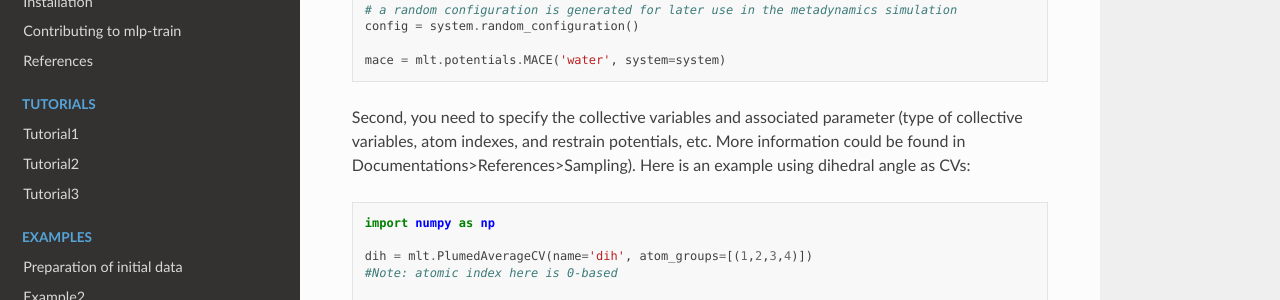
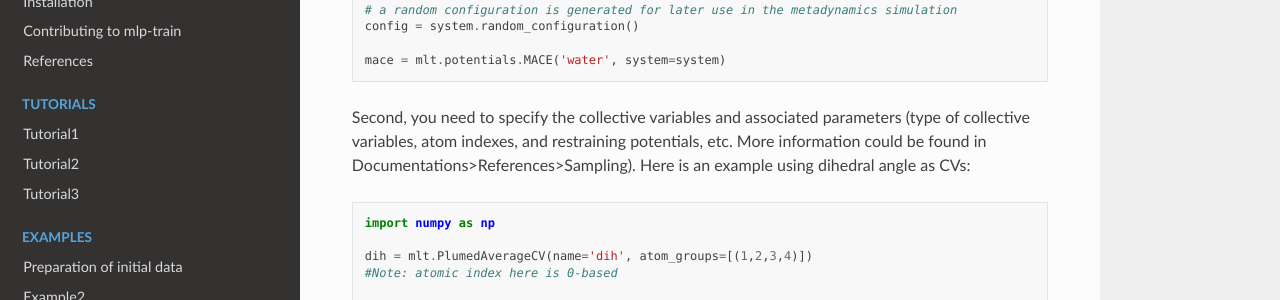
Before and after one commit to duartegroup/mlp-train, a Sphinx documentation site: the page built from docs/examples/metadynamics.rst, in a window 1280 px wide and 900 px high, scrolled down 394 px. Shown: the part 150-450 px from the top of the window. Built offline with Sphinx 7.4.7 and the Read the Docs theme 3.1.0, drawn with Linux system fonts in a browser that asks for light colours.

Commit message:
Update docs/examples/metadynamics.rst
Co-authored-by: Martin Flerin <45570847+martinzola@users.noreply.github.com>

```diff
--- a/docs/examples/metadynamics.rst
+++ b/docs/examples/metadynamics.rst
@@ -27,7 +27,7 @@ Firstly, the model is loaded by specifying the system and the model:
    mace = mlt.potentials.MACE('water', system=system)
 
 
-Second, you need to specify the collective variables and associated parameter (type of collective variables, atom indexes, and restrain potentials, etc. More information could be found in Documentations>References>Sampling). Here is an example using dihedral angle as CVs:
+Second, you need to specify the collective variables and associated parameters (type of collective variables, atom indexes, and restraining potentials, etc. More information could be found in Documentations>References>Sampling). Here is an example using dihedral angle as CVs:
 
 .. code-block:: python
 
```
